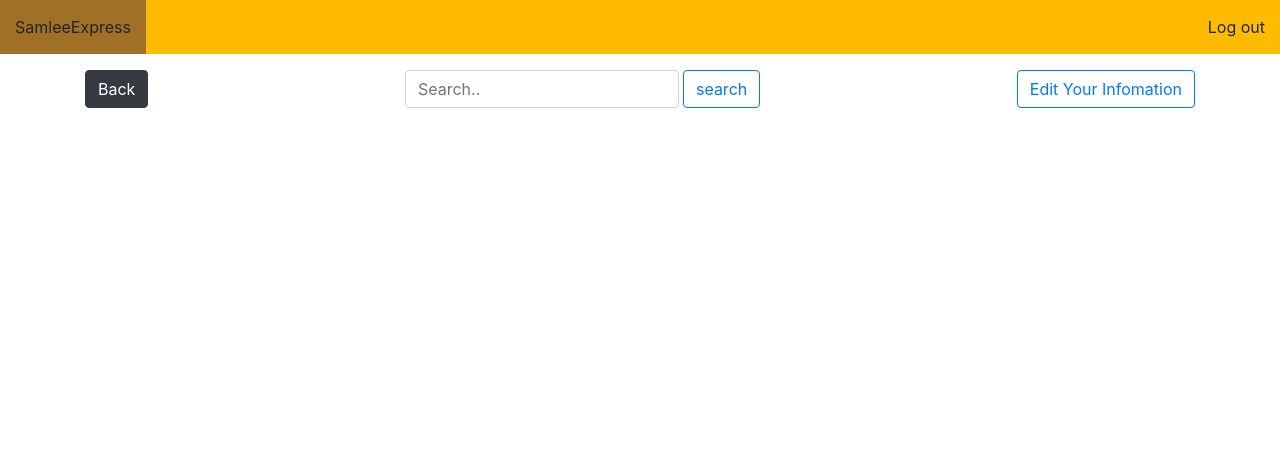
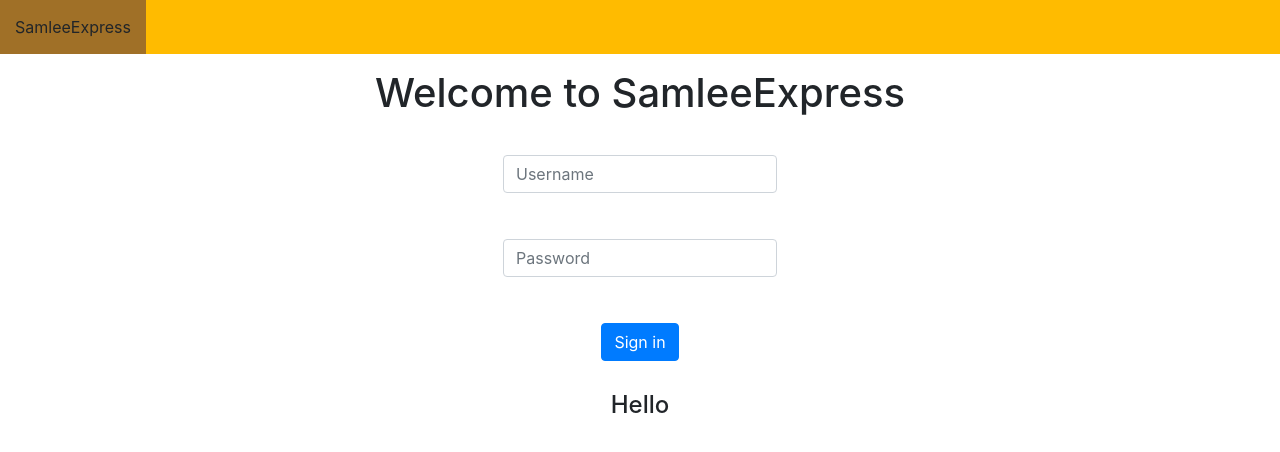
Before and after one commit to dolwijit13/SamleeExpress, a React (Create React App) app in the folder samlee-frontend/: page / in a window 1280 px wide. Shown: the top 452 px of the page. Built offline with nearby package versions, Linux system fonts and the light colour scheme; no server answers.

Commit message:
fetch the data when login as customer

```diff
--- a/samlee-frontend/src/index.js
+++ b/samlee-frontend/src/index.js
@@ -6,6 +6,6 @@ import 'bootstrap/dist/css/bootstrap.min.css';
 import Login from './login';
 
 ReactDOM.render(
-  <Employee />,
+  <Login />,
   document.getElementById('root')
 );
--- a/samlee-frontend/src/login.js
+++ b/samlee-frontend/src/login.js
@@ -8,14 +8,68 @@ class App extends React.Component {
     this.state = {
       username: '',
       password: '',
-	    redirect: false,
+      redirect: false,
+      employee: null,
+      customer: null,
+      logInAsEmployee: false,
+      logInAsCustomer: false
 	  };
   }
+
+
+  fetchCustomer(username) { //case log in as customer
+    fetch('http://localhost:8000/customer/search/'+username)
+      .then(response => response.json())
+      .then(data =>{
+        this.setState({
+          customer: data[0],
+          logInAsCustomer: true,
+      })}
+      )
+      .catch(error => this.setState({ error, logInAsCustomer: false }));
+  }
+
   loginHandler = (event) => {
     event.preventDefault();
+    let username = this.state.username;
     let passwd = this.state.password;
     if (passwd.trim() == "") {
       alert("Please enter password.");
+    }
+    else if(username.length == 13) //case log in as employee
+    {
+      //Not implement yet
+      var a=1;
+    }
+    else if(username.length == 10) //case log in as customer
+    {
+      //fetchCustomer(username);
+      fetch('http://localhost:8000/customer/search/'+username)
+      .then(response => response.json())
+      .then(
+        data =>{ this.setState({
+          customer: data[0],
+          logInAsCustomer: true,
+          })
+        }
+      )
+      .then(() => {
+
+      if(this.state.customer === undefined)
+      {
+        alert("Wrong username or password");
+      }
+      else if(this.state.customer.RegisterID === username)
+      {
+        ///will redirect to ParcelPage
+        alert("Log in as : "+this.state.customer.FirstName);
+      }
+
+    })
+    }
+    else
+    {
+      alert("Wrong username or password");
     }
   }
   paramField = (event) => {
```
Also changed, not shown: 1 other file (tests, documents, lock files or other folders).
